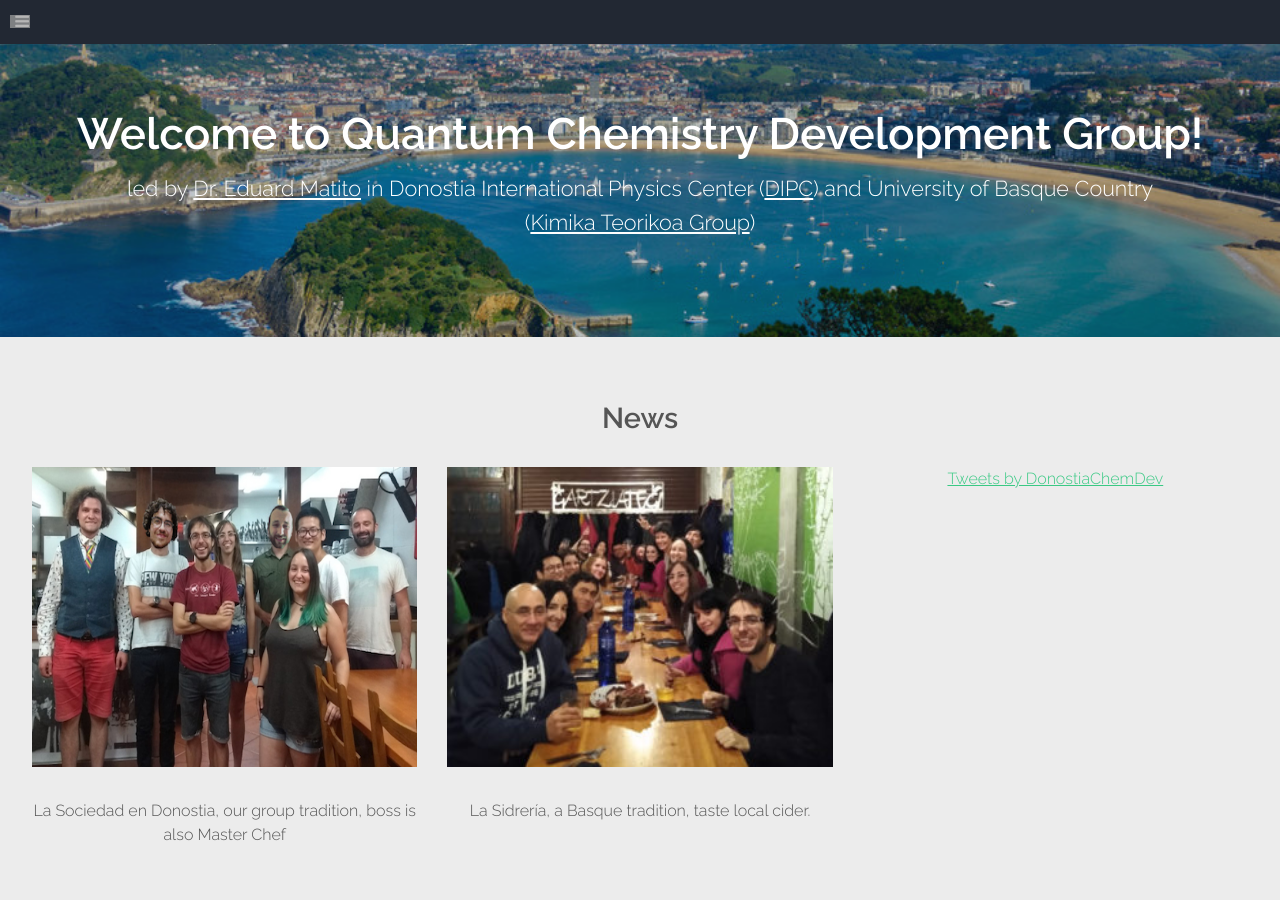
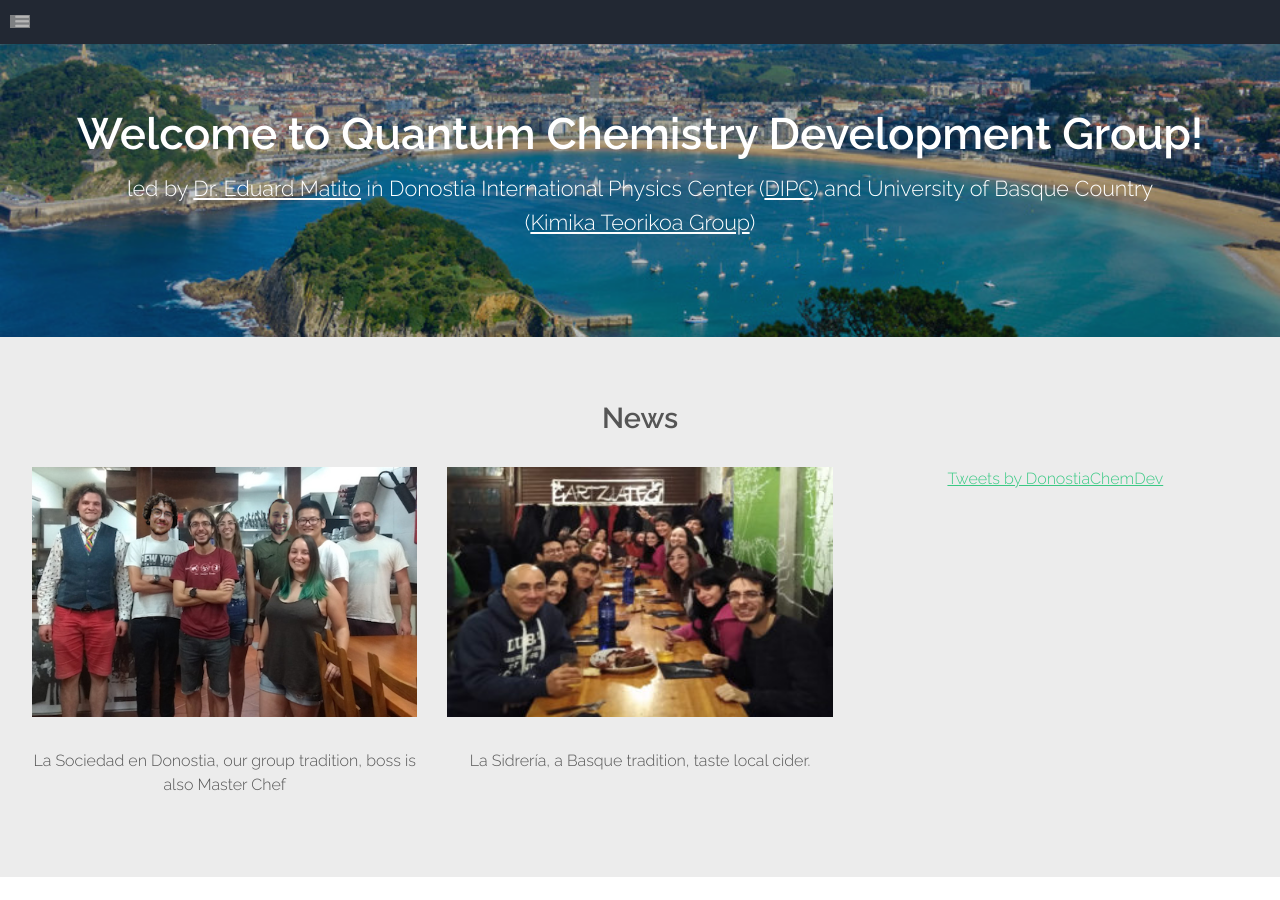
Before and after one commit to old-jekyll-templates/Horizons-Jekyll-Theme, a Jekyll site: the page built from index.html, in a window 1280 px wide and 900 px high. Built offline with Jekyll 4.4.1, drawn with Linux system fonts in a browser that asks for light colours; the list of posts is cut into pages by our own code; comment, search, counter and statistics services are not loaded; grey boxes are pictures that could not be loaded.

Commit message:
Update landing.html

```diff
--- a/_layouts/landing.html
+++ b/_layouts/landing.html
@@ -37,11 +37,11 @@ layout: default
 					</header>
 					<div class="row no-collapse-1">
 						<section class="4u">
-							<a href="#" class="image feature"><img src="{{ site.baseurl }}/assets/images/pic02.jpg" alt="" width="100" height="300"></a>
+							<a href="#" class="image feature"><img src="{{ site.baseurl }}/assets/images/pic02.jpg" alt="" width="100" height="250"></a>
 							<p>La Sociedad en Donostia, our group tradition, boss is also Master Chef</p>
 						</section>
 						<section class="4u">
-							<a href="#" class="image feature"><img src="{{ site.baseurl }}/assets/images/pic03.jpg" alt="" width="100" height="300"></a>
+							<a href="#" class="image feature"><img src="{{ site.baseurl }}/assets/images/pic03.jpg" alt="" width="100" height="250"></a>
 							<p>La Sidrería, a Basque tradition, taste local cider.</p>
 						</section>
 						<section class="4u">
```
